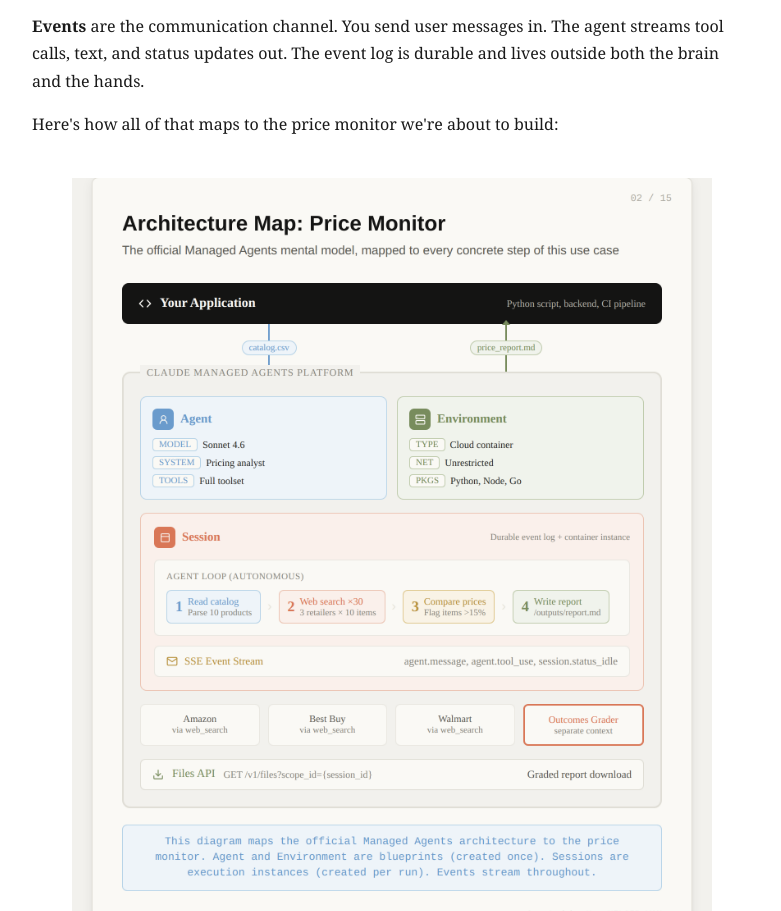
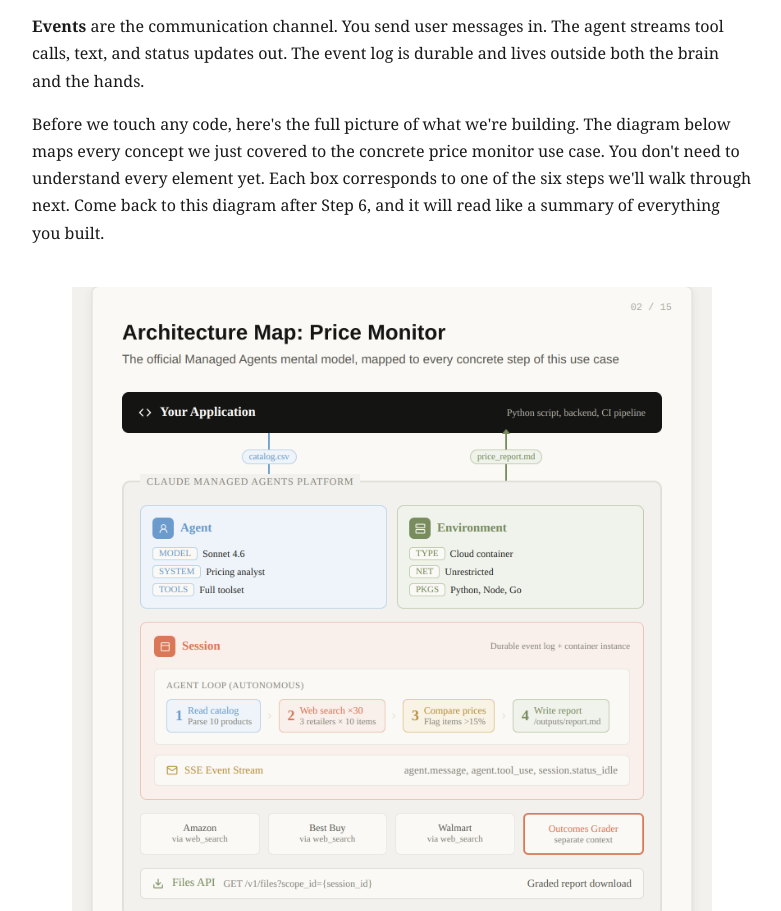
Before and after one commit to cozypet/managed-agents-tutorial, a plain HTML site: page index.html in a window 1280 px wide. Shown: the part 4268-5179 px from the top of the page, without its empty margins (248-1029 px from the left). Drawn offline with Linux system fonts and the light colour scheme.

Commit message:
Add lead-in context before architecture diagram

```diff
--- a/index.html
+++ b/index.html
@@ -102,7 +102,7 @@
 
 <p><strong>Events</strong> are the communication channel. You send user messages in. The agent streams tool calls, text, and status updates out. The event log is durable and lives outside both the brain and the hands.</p>
 
-<p>Here's how all of that maps to the price monitor we're about to build:</p>
+<p>Before we touch any code, here's the full picture of what we're building. The diagram below maps every concept we just covered to the concrete price monitor use case. You don't need to understand every element yet. Each box corresponds to one of the six steps we'll walk through next. Come back to this diagram after Step 6, and it will read like a summary of everything you built.</p>
 
 <figure>
 <img src="images/diagram-02.png" alt="Architecture Map: Price Monitor">
```
